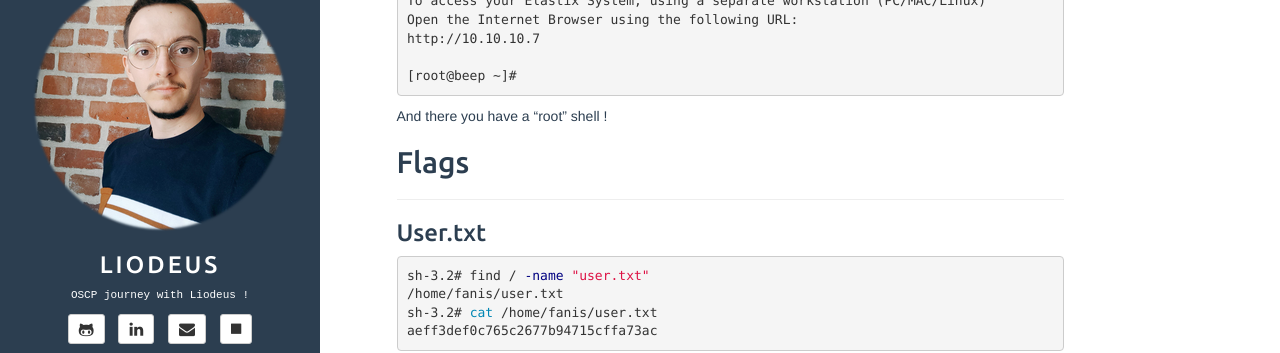
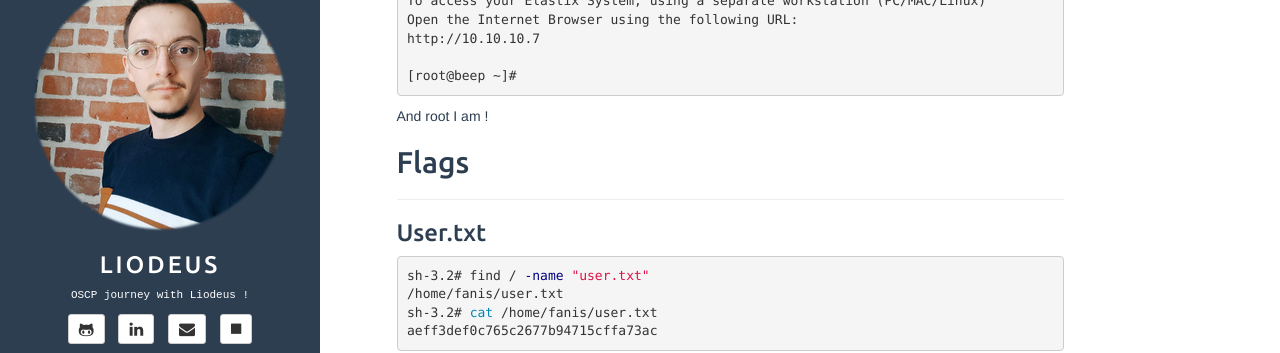
Before and after one commit to Liodeus/liodeus.github.io, a Jekyll site: the page built from _posts/2020-07-17-beep.md, in a window 1280 px wide and 900 px high, scrolled down 6278 px. Shown: the part 152-505 px from the top of the window. Built offline with Jekyll 4.4.1, drawn with Linux system fonts in a browser that asks for light colours.

Commit message:
Update 2020-07-17-beep.md

````diff
--- a/_posts/2020-07-17-beep.md
+++ b/_posts/2020-07-17-beep.md
@@ -242,7 +242,7 @@ http://10.10.10.7
 [root@beep ~]#
 ```
 
-And there you have a "root" shell !
+And root I am !
 
 ## Flags
 
````
